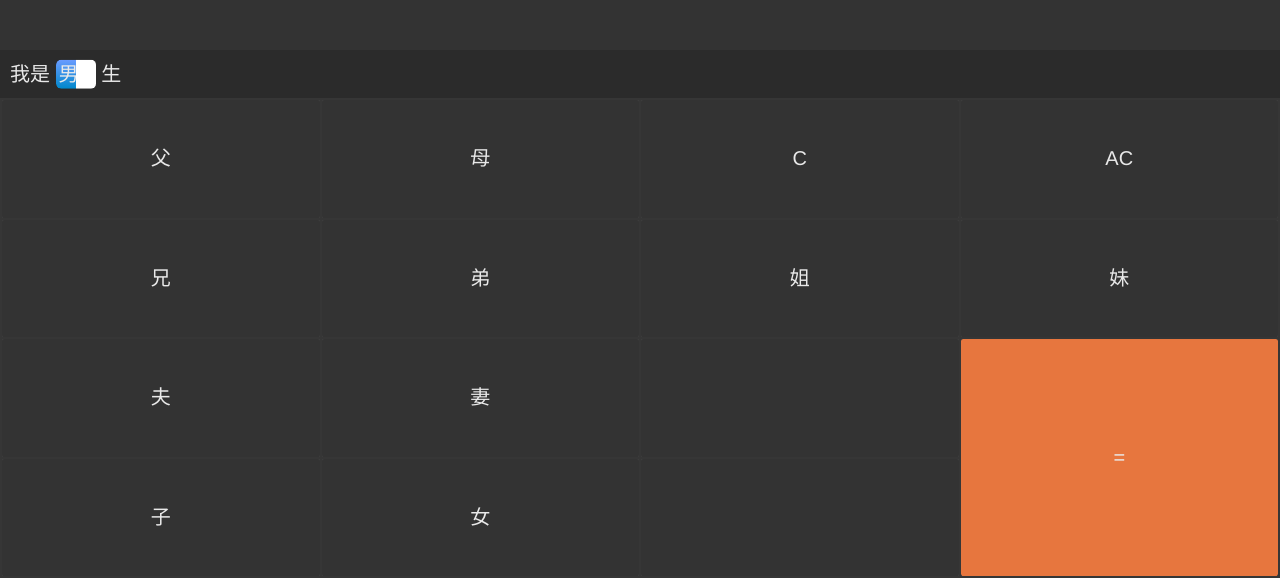
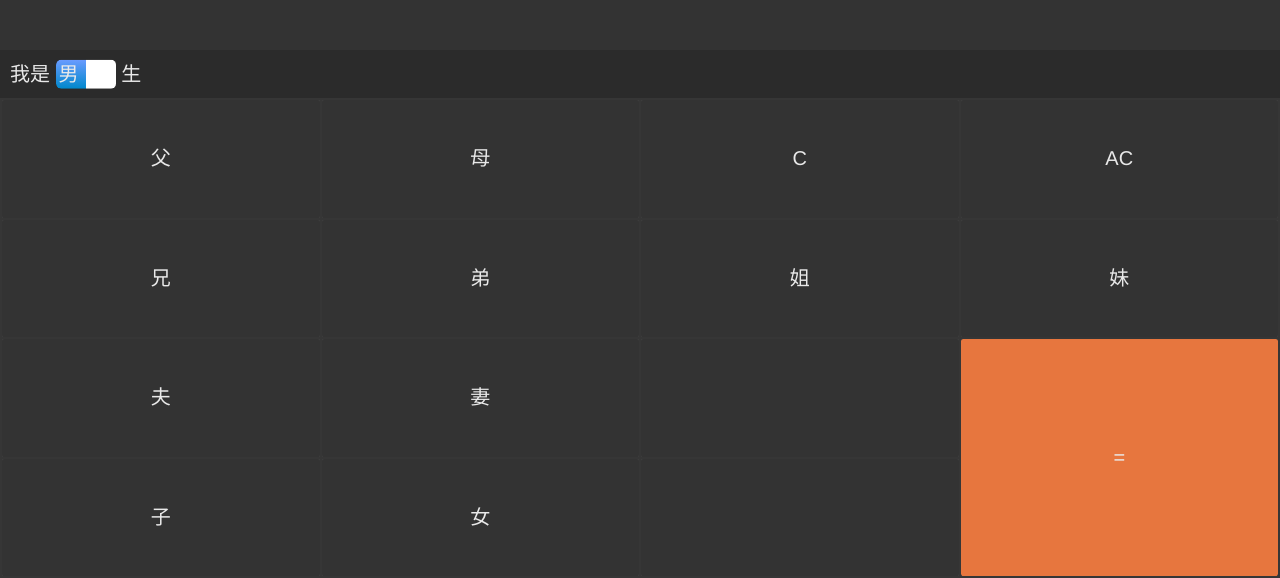
Before and after one commit to BigBanan/RelativeCalculator, a plain HTML site: page index.html in a window 1280 px wide. Shown: the part 222-800 px from the top of the page. Drawn offline with Linux system fonts and the light colour scheme.

Commit message:
fixed anothoer bit bit bit  bug

```diff
--- a/jisuanqi.css
+++ b/jisuanqi.css
@@ -123,19 +123,19 @@ td {
 switch {
     display: inline-block;
     font-size: 0;
-    width: 4rem;
+    width: 6rem;
     overflow-x: hidden;
     vertical-align: bottom;
     border-radius: 0.5rem;
 }
 
 xuanxian {
-    width: 6rem;
+    width: 9rem;
     transition: 0.5s;
 }
 
 xuanxian > * {
-    width: 2rem;
+    width: 3rem;
     font-size: 2rem;
     padding: 0 0.3rem;
 }
```
